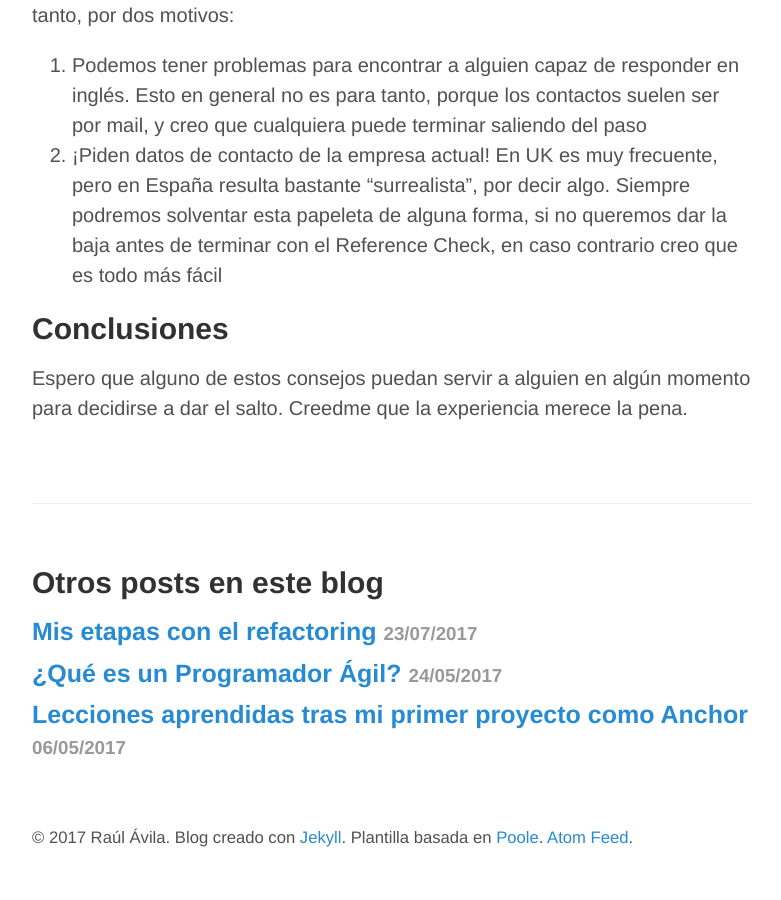
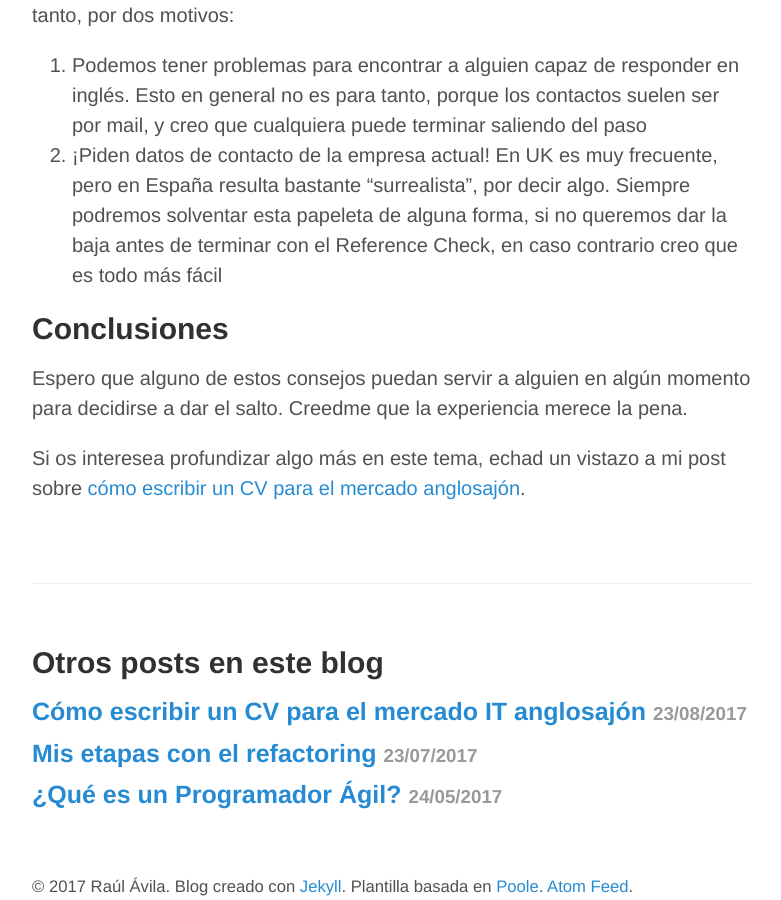
Before and after one commit to raulavila/blog-source-code, a Jekyll site: the page built from _posts/2015-04-05-trabajo-londres.md, in a window 1280 px wide and 900 px high, scrolled down 9387 px. Shown: the whole window, without its empty margins (248-1029 px from the left). Built offline with Jekyll 4.4.1, drawn with Linux system fonts in a browser that asks for light colours; comment, search, counter and statistics services are not loaded; before the commit the page ends 10238 px from its top, so only the background shows below that; some of the changed lines change nothing that is shown.

Commit message:
CV mercado anglosajón

```diff
--- a/_posts/2015-04-05-trabajo-londres.md
+++ b/_posts/2015-04-05-trabajo-londres.md
@@ -144,3 +144,5 @@ El último formalismo suele ser firmar los documentos recibidos por la empresa y
 ## Conclusiones
 
 Espero que alguno de estos consejos puedan servir a alguien en algún momento para decidirse a dar el salto. Creedme que la experiencia merece la pena.
+
+Si os interesea profundizar algo más en este tema, echad un vistazo a mi post sobre [cómo escribir un CV para el mercado anglosajón](/2017/08/cv-anglosajon/).
--- /dev/null
+++ b/_posts/2017-08-23-cv-it-anglosajon.md
@@ -0,0 +1,81 @@
+---
+layout: post
+title: Cómo escribir un CV para el mercado IT anglosajón
+description: Consejos para escribir un CV orientado al mercado IT en UK e Irlanda
+permalink: 2017/08/cv-it-anglosajon/
+tags:
+- trabajo
+- curriculum
+- cv
+- London
+comments: true
+---
+
+Hace más de dos años escribí un post sobre los pasos que tomé para [buscar trabajo como informático en Londres](/2015/04/trabajo-londres/). Ese post ha resultado ser el más popular de mi blog con diferencia, y a partir de él he sido contactado varias veces solicitando información adicional, preguntando dudas, etc.
+
+Recientemente un lector me escribió con la intención de recibir feedback sobre su CV, lo que me dio la idea de plasmar en un post los consejos que habría podido darle a él personalmente, para así poder ayudar a más personas.
+
+<!--break-->
+
+Aclaro que casi todo lo que escribiré a continuación no es más que mi opinión, basada en todas las investigaciones que en su día hice para redactar un CV orientado al mercado anglosajón en Europa. Me refiero, por tanto, al Reino Unido, aunque creo que Irlanda también podría entrar en el mismo saco. No sé si lo mismo sería válido en otros países como Alemania o Francia, por ejemplo.
+
+Puntualización: [la versión de mi CV actual](http://raulavila.com/public/CV_Raul_Avila.pdf) está un poco sucia, porque no me encuentro buscando trabajo y no cumple varios de los puntos que digo aquí, así que cogedla con pinzas. Pero creo que sigue siendo útil ponerla para ejemplo de algunas cosas concretas.
+
+### Formato
+
+El formato a utilizar deber ser PDF, por un sencillo motivo: si utilizas Word u otro similar, los recruiters se podrán tomar la libertad de editar alegremente el currículum, cosa que supongo no os interesa (en PDF también es posible, pero más complicado). Si en algún caso os piden el CV en formato Word, y el puesto es muy atractivo, quizás convenga acceder a ello, pero no se me ocurre un motivo honesto detrás, la verdad.
+
+Como ya comenté en mi post sobre Londres, el mercado de recruiters es una jungla, y cuanto menos manga ancha les demos, mejor.
+
+### Foto y fecha de nacimiento
+
+Estos detalles **no deben** aparecer en el CV. Quizás me equivoco, pero en UK un recruiter o empresa descartará automáticamente tu candidatura si esos detalles aparecen en el CV. Hay motivos legales para esto, y es que si aparecen la fecha de nacimiento o la foto se abre la veda a discriminación por motivos de imagen o edad, cosa que jamás debería ocurrir durante un proceso de selección, ¿verdad?
+
+### Diseño
+
+Esto es una opinión personal, pero no somos diseñadores gráficos, y creo que un CV cuanto más sobrio en su diseño, mejor. [El mío](http://raulavila.com/public/CV_Raul_Avila.pdf) es bastante simple, como podéis ver, aunque su tiempo me llevó. No digo que si preferís algo más llamativo esté mal, de todas formas.
+
+### Longitud
+
+Dependiendo de la experiencia, la máxima longitud debe estar entre dos y tres páginas. Si tenéis poca experiencia, haced todo lo posible para dejarlo en una. Entiendo que a partir de ciertos años / número de empresas, puede ser un desafío concentrarlo todo en dos páginas, pero creedme que merece la pena el esfuerzo. Los recruiters no suelen pasar de la primera página en un primer filtro, no hablemos de la segunda. Si hay tercera página debería contener datos de poca importancia, como empresas donde trabajamos hace tiempo, por ejemplo.
+
+Lo que sí es muy importante es dejar la información más destacada en la primera página: nombre, perfil, datos de contacto, habilidades técnicas, y si es posible debería aparecer vuestra última experiencia (nombre de empresa y puesto). Esto último fui incapaz de cumplirlo en mi CV, pero es aconsejable. Profundizemos en las diferentes secciones a incluir.
+
+### Secciones
+
+Por supuesto, el encabezado debe contener vuestro nombre en grande, correo y teléfono. Yo no crearía una sección específica para esto, todo el mundo sabe diferenciar qué es cada cosa. Si os gusta definiros con un título específico (por ejemplo, Software Engineer, Senior Java Developer...), podéis ponerlo en pequeño debajo de vuestro nombre. Aunque personalmente prefiero poner esto como comienzo de la primera sección. Veamos cuáles son las secciones que recomiendo:
+
+* **Profile**: breve descripción, en un párrafo, de quienes sois, con qué título os gusto definiros, cuál es vuestro perfil, etc. Deber ser muy concisa. Os pongo la descripción que yo utilicé la última vez que busqué trabajo como ejemplo (no creo que sea especialmente brillante, por otro lado):
+  > Senior Java Software Engineer specialized in back-end developments, with a strong focus on quality, use of patterns and, in general, improving the processes and practices of the teams where I’m involved. Having an extensive experience (10+ years), my goal is not just delivering working software but consolidating solid architectures and optimizing the maintainability of the final result.
+
+* **Core Strenghts** (opcional): cuatro o cinco puntos, no especialmente técnicos, en los que creáis que destacáis. Esta sección, en mi opinión, es un poco basura, da pie a muchos tópicos, pero a las empresas les encanta. Una puntualización aquí: por favor, no pongáis "Attention to detail". Diría que podéis omitir esta sección sin ningún problema si no os llama especialmente la atención.
+
+* **Technical Skills**: quizás sea esta la sección más complicada de todas. A nada que vayamos teniendo experiencia, el número de tecnologías, frameworks y herramientas que conoceremos crecerá exponecialmente. Seguramente nos sea imposible poner todo lo que sabemos aquí, y a una empresa de bien no debería importarle demasiado que no hayamos trabajado con MongoDB, por ejemplo. Pero si buscáis vuestro primer trabajo fuera de España, vuestra situación será que tendréis que pasar un primer filtro más complicado por parte de recruiters, y estos se dedican mucho a filtrar CVs haciendo búsquedas por palabras. Esto significa que os podéis quedar fuera de un proceso si omitís algo que conocéis y una empresa lo pide.
+
+  Es importante organizar esta sección en subsecciones, para que no parezca un conglomerado de siglas. Yo, tras darle muchas vueltas, y siendo principalmente un Java Backend Developer, dividí esta parte en: Java Ecosystem, Software Architecture, Data Processing (bases de datos, formatos y demás) y Miscellaneous (aquí tienen cabida todo tipo de herramientas, desde IDEs, control de versiones, gestión de proyectos, también metoodologías, etc).
+
+  La verdad es que revisando mi CV ahora, quitaría algunas cosas para hacer la sección más ligera.
+
+* **Work Experience**: ordenados del más reciente al más antiguo, tenemos que listar nuestros trabajos y describir qué hicimos en ellos. A mí me gusta utilizar una sola línea como encabezado para cada entrada, conteniendo "[Fecha]: [Puesto] at [Empresa]", por ejemplo "2014 to 2016: Software Developer at Pepito SL", porque a más líneas más espacio que nos quitamos para otras cosas. Debajo del título de cada puesto conviene añadir una breve descripción sobre la empresa: si era una startup, una consultoría, etc. Y a continuación, añadid una lista de puntos describiendo el puesto. Los británicos están enamorados de lo que ellos llaman "achievements", esto es, cosas muy objetivas que logramos durante nuestra estancia en la empresa, el problema es que en nuestro trabajo es complicado encontrar cosas "cuantificables", algo que un comercial, por ejemplo, tiene más fácil. No obstante, siempre podemos hablar del éxito de una aplicación que salió a producción, por ejemplo, de cómo mejoramos la suite de tests en un proyecto, o de cómo cambiamos la forma de trabajar en un equipo para que adoptaran Agile (ehem), de cómo fuimos ascendidos tras un tiempo, etc. Por supuesto conviene describir los proyectos en los que estuvimos, pero sin entrar en demasiado detalle de cada uno. A mí me gusta generalizar bastante aquí.
+
+  No conviene entrar demasiado en detalle acerca de las tecnologías que utilizamos en cada empresa. Ya añadimos previamente una sección de Technical Skills, por lo que lo veo redundante. Aunque siempre podemos mencionar por encima las dos o tres más importantes de cada sitio.
+
+  Si hemos estado en varias compañías, y nuestra experiencia es ya dilatada, no tiene mucho sentido dar tanto detalle de las primeras. Para esto yo utilizo una sección adicional, **Early Career**, donde en un par de líneas describo por encima en qué empresas estuve y qué rol.
+
+* **Contributions to Community** (opcional): si tenéis un blog, un perfil de GitHub, dais charlas, organizáis un meetup, tenéis un podcast...debería ir aquí.
+
+* **Education**: si tenéis un título universitario indicadlo en esta sección. No la pongo casi al final del CV porque sí, las empresas van a valorar muy muy poco esto, y aunque no vamos a omitirlo, no debemos darle más importancia de la que tiene, poniéndolo justo debajo del nombre en el encabezado, por ejemplo.
+
+* **Certifications and Additional Courses**: bastante obvio esto, al nivel de Education en cuanto a importancia, aunque en ocasiones puede ser más valorado, si recientemente os habéis sacado la certificación de Coursera en Scala, por ejemplo. Además demuestra inquietud si se ve que periódicamente váis estudiando nuevas cosas.
+
+* **Additional Information** (opcional): aquí podéis poner lo que queráis, si os gusta la música, el Kickboxing, hacer senderismo. Si por culpa de esta sección os toca añadir otra hoja, me la ahorraría. Quizás convenga añadir aquí que actualmente residís en España, para que quede claro que tendréis que viajar para entrevistas. Una vez viváis fuera y busquéis en la misma ciudad no es necesario dar ningún detalle sobre nuestra residencia.
+
+### Puntualizaciones
+
+Repito que este post está basado en mi experiencia, y para nada digo que sea un canon ni nada parecido, es sólo lo que me ha funcionado a mí. Internet está lleno de recursos que profundizan en este tema, hay incluso cursos, y hasta empresas que por un "módico" precio (unas 300 libras) te lo preparan ellas. Yo nunca haría algo así, pero la opción existe.
+
+Os habréis fijado que en ningún momento añado mi dirección, u otras cosas que suelen ponerse en los CV en España, como puede ser el hecho de tener carnet de conducir. Son detalles que ocupan espacio y no aportan nada. Tampoco es necesario que indiquéis si tenéis un nivel de inglés B2, C1, o lo que sea. Las empresas sólo están interesadas en que os comuniquéis de forma razonable, y eso lo va a detectar el recruiter en un minuto de conversación telefónica cuando os llame la primera vez.
+
+Un último consejo: pillad un número de teléfono exclusivo para la búsqueda de empleo. Existen tantas agencias de recruiters a la caza de candidatos y currículums, que, una vez registren vuestro número en su base de datos, os llamarán una y otra vez hasta la eternidad. Y es bastante coñazo, la verdad.
+
+Espero que este post os sirva de ayuda si estáis considerando dar el salto desde España. Es cierto que ahora mismo, con el tema Brexit, puede haber más reticencias, pero yo soy muy optimista al respecto en nuestro sector. Seguramente UK quede algo afectado a medio plazo, pero creo que IT seguirá tan vivo como siempre. Y sinceramente, la experiencia merece mucho la pena.
```
